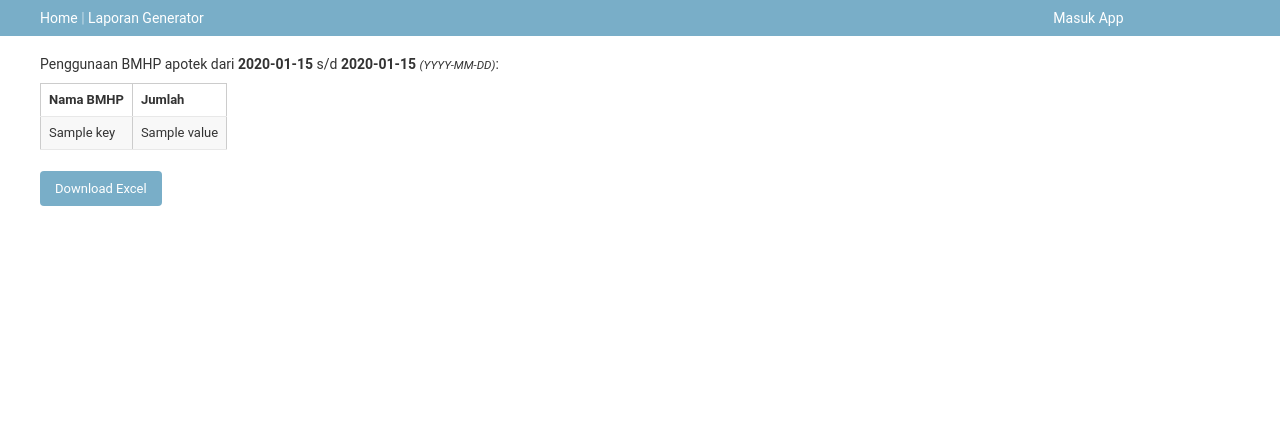
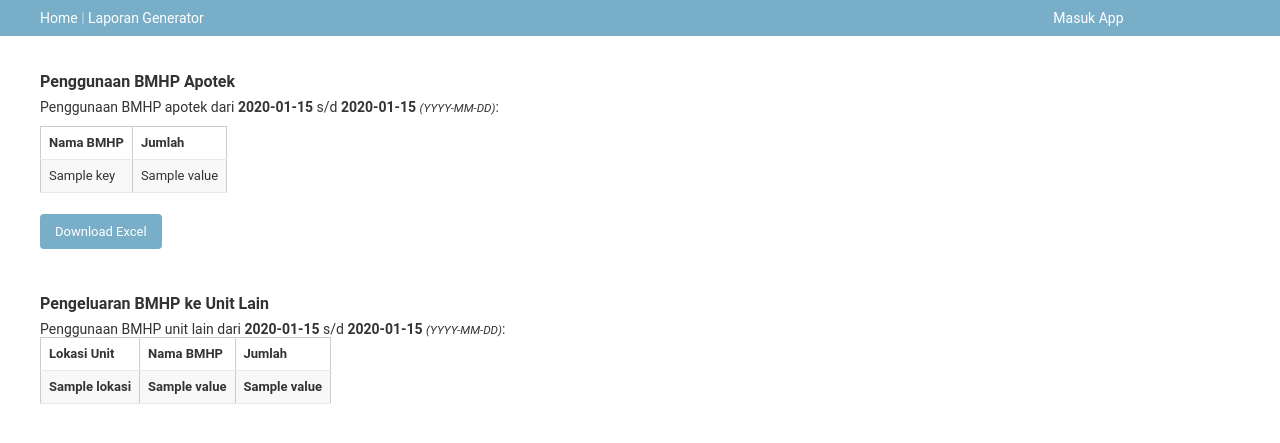
Before and after one commit to arifdata/faskes_emu, a Django app: template laporan/templates/laporan/penggunaan_bmhp.html in a window 1280 px wide. Shown: the part 36-479 px from the top of the page. Run offline with Django 3.2, Linux system fonts and the light colour scheme; the template is opened without the code that fills it: most values are stand-ins (such as "Sample title", 1, 10 or a date in 2020).

Commit message:
query akumulasi pengeluaran BMHP ke unit lain (templatenya belum beres)

```diff
--- a/laporan/templates/laporan/penggunaan_bmhp.html
+++ b/laporan/templates/laporan/penggunaan_bmhp.html
@@ -2,7 +2,8 @@
 {% block content %}
 
 <div id="content" class="colM">
-Penggunaan BMHP apotek  dari <strong>{{ startdate }}</strong> s/d <strong>{{ enddate }}</strong> <i><small>(YYYY-MM-DD)</small></i>:
+<h2>Penggunaan BMHP Apotek</h2>
+Penggunaan BMHP apotek dari <strong>{{ startdate }}</strong> s/d <strong>{{ enddate }}</strong> <i><small>(YYYY-MM-DD)</small></i>:
 <p></p>
 
 {% if val %}
@@ -26,9 +27,27 @@ function dl_excel(type, fn, dl) {
 </script>
 
 {% else %}
-<p>Tidak ada data pengeluaran BMHP pada rentang tanggal di atas. Coba tanggal lainnya.</p>
+<p>Tidak ada data pengeluaran BMHP Apotek pada rentang tanggal di atas. Coba tanggal lainnya.</p>
 <p>(T⌓T)</p>
 
+{% endif %}
+<br>
+
+<h2>Pengeluaran BMHP ke Unit Lain</h2>
+Penggunaan BMHP unit lain dari <strong>{{ startdate }}</strong> s/d <strong>{{ enddate }}</strong> <i><small>(YYYY-MM-DD)</small></i>:
+
+
+{% if unit %}
+	<table id="data-table" border="1">
+	  <tr><td contenteditable="false"><strong>Lokasi Unit</strong></td><td contenteditable="false"><strong>Nama BMHP</strong></td><td contenteditable="false"><strong>Jumlah</strong></td></tr>
+	  {% for lokasi, value in unit.items %}
+	  <tr><td contenteditable="false"><strong>{{ lokasi }}</strong></td><td contenteditable="false"><strong>{{ value }}</strong></td><td contenteditable="false"><strong>{{ value }}</strong></td></tr>
+	  {% endfor %}
+	</table>
+
+{% else %}
+<p>Tidak ada data pengeluaran BMHP ke unit lain pada rentang tanggal di atas. Coba tanggal lainnya.</p>
+<p>(T⌓T)</p>
 {% endif %}
 
 {% endblock %}
```
Also changed, not shown: laporan/views.py (+27 -8 lines).
